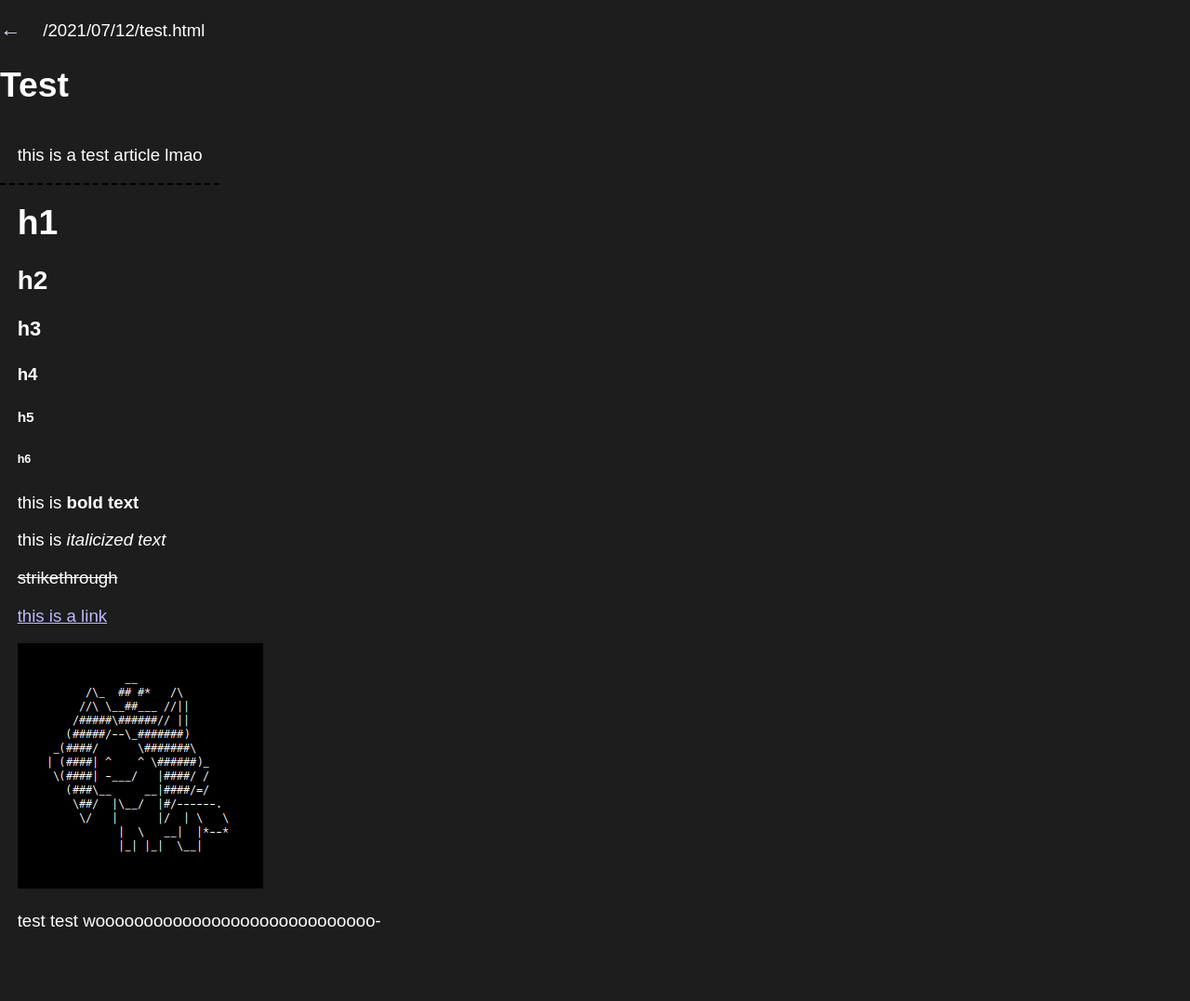
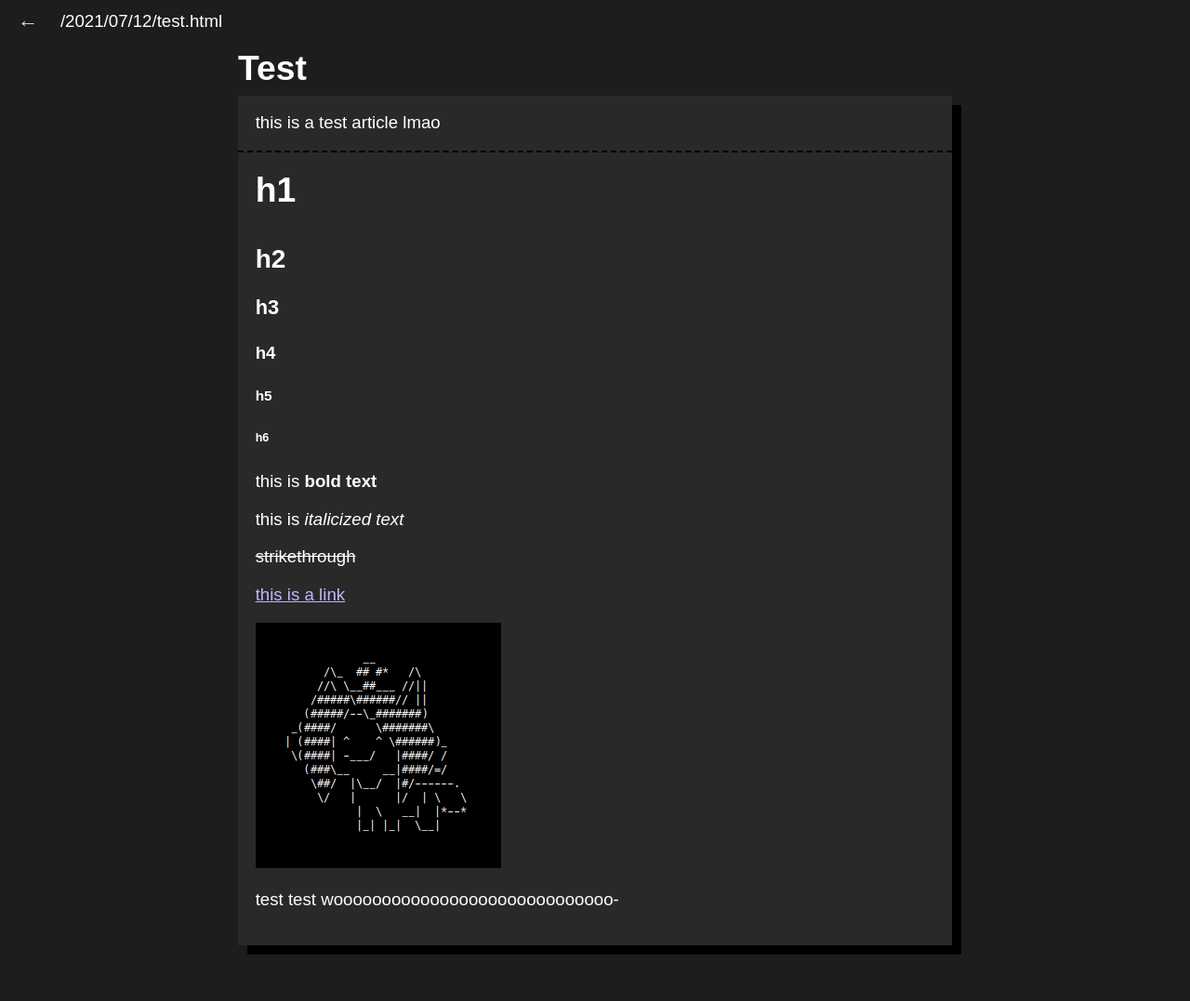
Before and after one commit to chfour/website-static, a Jekyll site: the page built from _posts/2021-07-12-test.md, in a window 1280 px wide. Shown: the whole page at 93% size. Built offline with Jekyll 4.4.1, drawn with Linux system fonts in a browser that asks for light colours; after the commit the page ends 1054 px from its top, so only the background shows below that.

Commit message:
hacky fix to the blog pages

```diff
--- a/_layouts/post.html
+++ b/_layouts/post.html
@@ -14,13 +14,18 @@
   <title>{{ page.title }}</title>
 </head>
 <body style="margin: 0;">
-  <p class="navbar"><a href="/posts.html" class="backbutton">&larr;</a> <span class="navbar-path">{{ page.url }}</span></p>
-  <div id="main">
-    <h1 class="section-header">{{ page.title }}</h1>
+  <nav><a href="/posts.html" class="backbutton">&larr;</a> <span class="navbar-path">{{ page.url }}</span></nav>
+
+  <article>
+  <section>
+    <h1>{{ page.title }}</h1>
     <div class="card section headertab">{{ page.description | newline_to_br }}</div>
-    <div class="card section">
+  </section>
+  <section>
+    <div></div>
+    <div class="card">
 {{ content }}
     </div>
-  </div>
+  </article>
 </body>
 </html>
```
